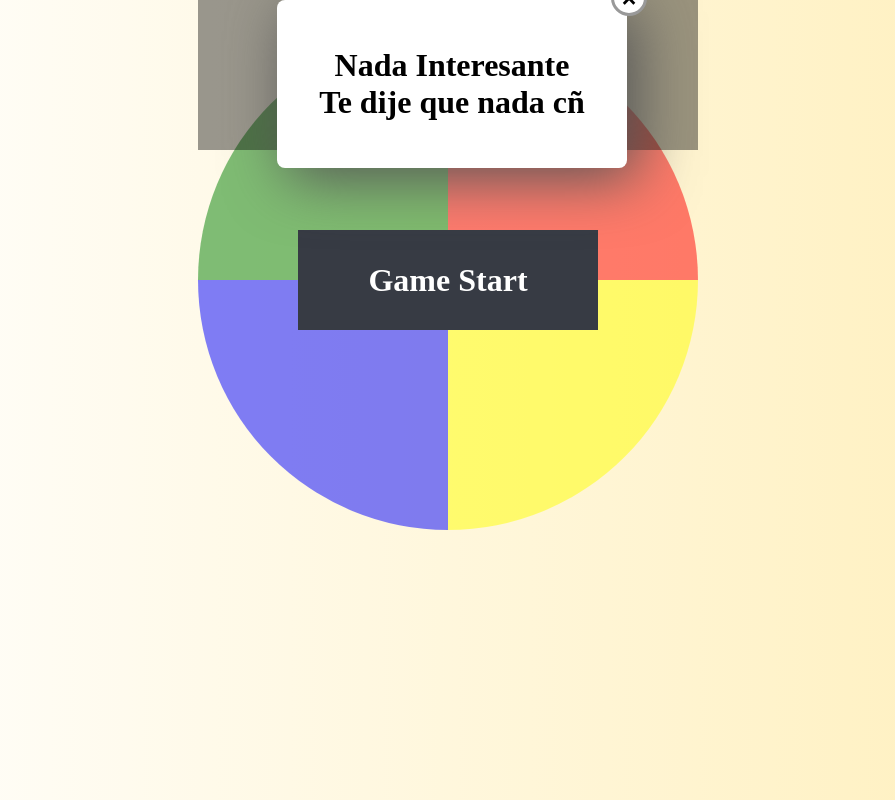
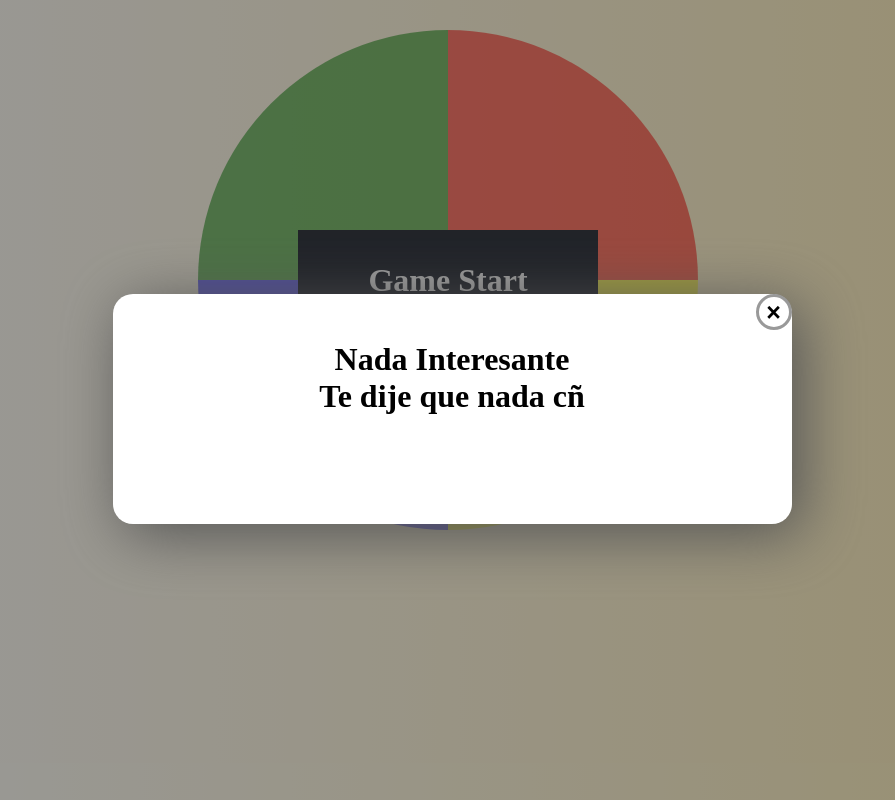
Before and after one commit to Marcos-Coca/Juego-Raro, a website: page src/index.html in a window 1280 px wide. Shown: the whole page, without its empty margins (192-1087 px from the left). Drawn offline with Linux system fonts and the light colour scheme.

Commit message:
PopUp Terminao

```diff
--- a/src/css/styles.css
+++ b/src/css/styles.css
@@ -44,8 +44,8 @@ body{
     background:rgba(0,0,0,.4);
     cursor:pointer;
     position:fixed;
-    width:500px;
-    height:150px;
+    width:100%;
+    height:100%;
     text-align:center;
     top:0;
     z-index:10000;
@@ -63,11 +63,11 @@ body{
     display: inline-block;
     height: auto;
     max-width: 551px;
-    min-height: 100px;
-    vertical-align: middle;
+    min-height: 200px;
+    vertical-align: center;
     width: 60%;
     position: relative;
-    border-radius: 8px;
+    border-radius: 20px;
     padding: 15px 5%;
 }
 
@@ -80,8 +80,8 @@ body{
     font-family: arial;
     font-weight: bold;
     position: absolute;
-    top: -20px;
-    right: -20px;
+    top: 0px;
+    right: 0px;
     font-size: 25px;
     line-height: 30px;
     width: 30px;
```
